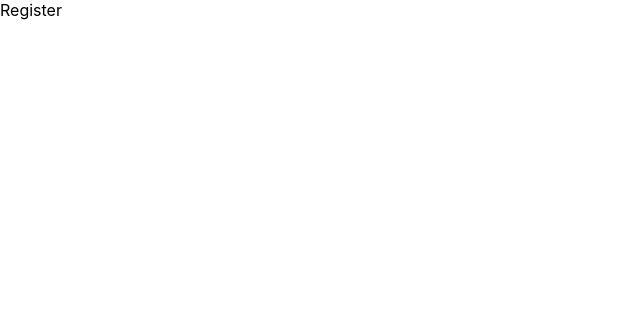
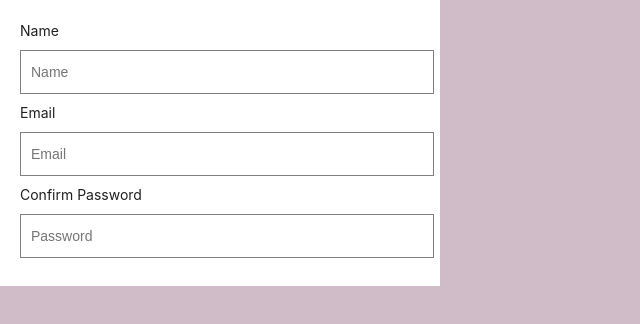
Before and after one commit to gauthammanjunath/library-management-system-MERN, a React (Create React App) app in the folder client/: page /register in a window 1280 px wide. Shown: the top 324 px of the page, without its empty margins (0-640 px from the left). Built offline with nearby package versions, Linux system fonts and the light colour scheme.

Commit message:
Done with Register

```diff
--- a/client/package.json
+++ b/client/package.json
@@ -7,6 +7,7 @@
     "@testing-library/jest-dom": "^5.16.5",
     "@testing-library/react": "^13.4.0",
     "@testing-library/user-event": "^13.5.0",
+    "antd": "^5.6.2",
     "axios": "^1.4.0",
     "react": "^18.2.0",
     "react-dom": "^18.2.0",
--- a/client/src/pages/Register/index.js
+++ b/client/src/pages/Register/index.js
@@ -1,9 +1,33 @@
-import React from 'react'
+import React from 'react';
+import { Form } from "antd";
 
 function Register() {
   return (
-    <div>Register</div>
-  )
+    <div className="h-screen  bg-primary">
+      <div className="authentication-form bg-white p-2">
+        <Form layout="vertical">
+          <Form.Item
+            label="Name"
+            name="email"
+          >
+            < input type="text" placeholder="Name" />
+          </Form.Item>
+          <Form.Item
+            label="Email"
+            name="email"
+          >
+            < input type="email" placeholder="Email" />
+          </Form.Item>
+          <Form.Item
+            label="Confirm Password"
+            name="Confirm Password"
+          >
+            < input type="password" placeholder="Password" />
+          </Form.Item>
+        </Form>
+      </div>
+    </div>
+  );
 }
 
 export default Register
--- a/client/src/stylesheets/theme.css
+++ b/client/src/stylesheets/theme.css
@@ -1,6 +1,6 @@
 :root {
-    --colour-primary: #034742;
-    --colour-secondary: #4f1803;
+    --colour-primary: #d0bcc9;
+    --colour-secondary: #4f290332;
 }
 
 .bg-primary {
```
Also changed, not shown: 1 other file (tests, documents, lock files or other folders).
